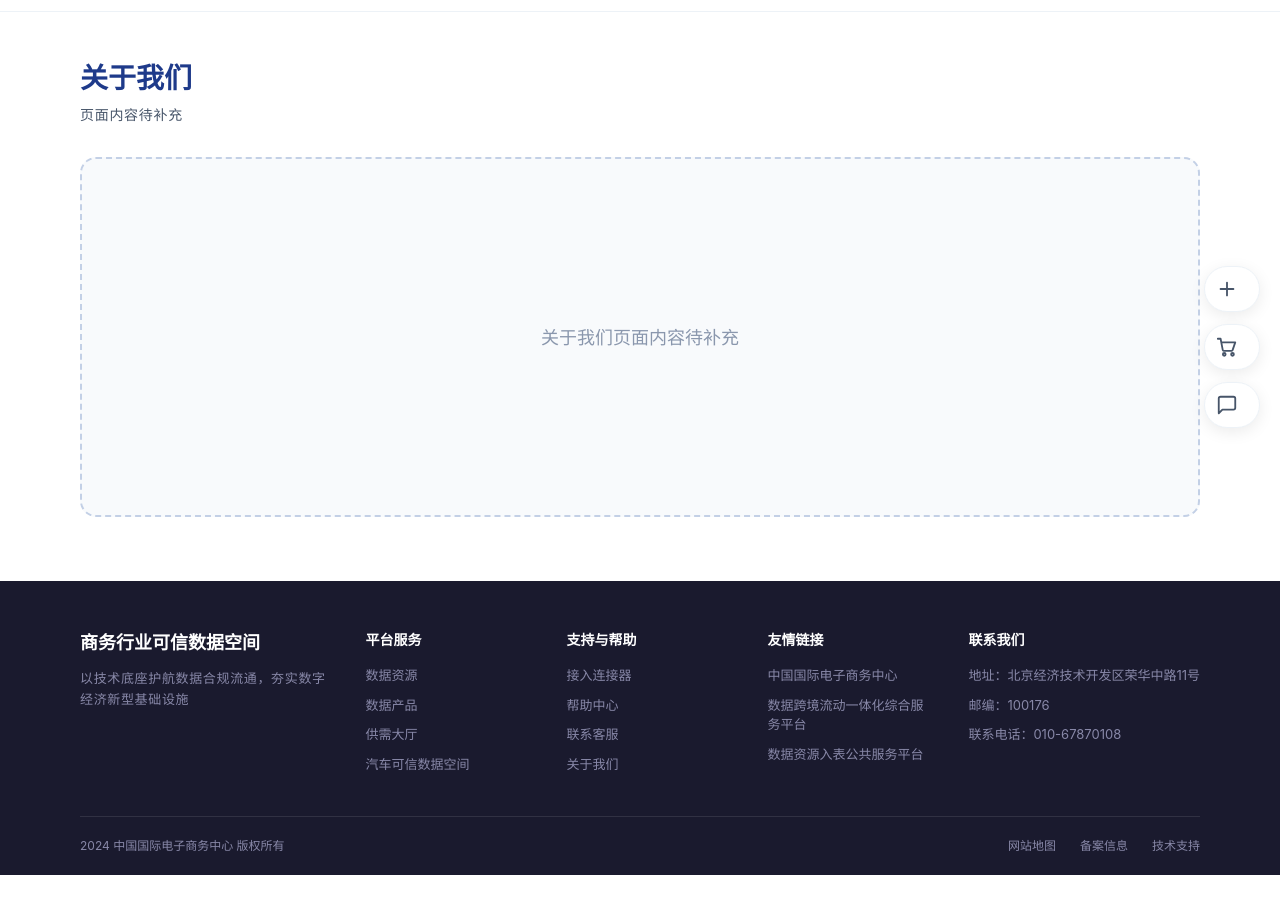
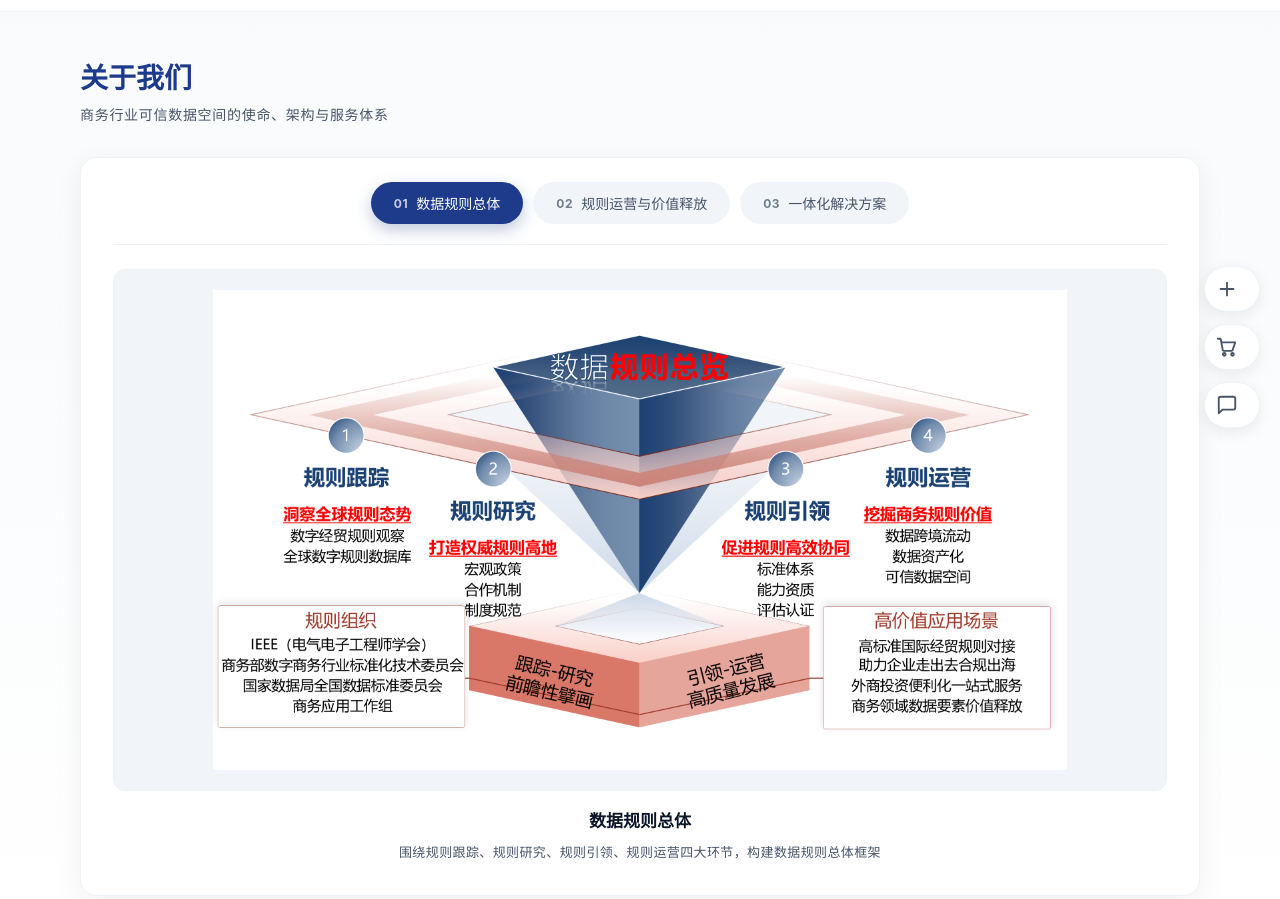
Before and after one commit to poxuxuxux/trusted-data-space, a plain HTML site: page about.html in a window 1280 px wide. Shown: the part 53-952 px from the top of the page. Before the commit the page ends 928 px from the top, so only its background shows below. Drawn offline with Linux system fonts and the light colour scheme.

Commit message:
feat(about): 关于我们页面展示三张图片，改为选项卡画廊排版
- 新增 assets/images/关于我们/slide1-3.png 三张图片资源
- about.html 页面由占位内容改为选项卡切换的画廊布局
- common.css 新增 .about-gallery/.about-tab/.about-panel 样式与响应式适配
- common.js 新增图库 Tab 切换逻辑

```diff
--- a/about.html
+++ b/about.html
@@ -77,12 +77,60 @@
   <!-- 侧边栏提示弹窗（占位） -->
   <div class="side-toast" id="sideToast"></div>
 
-  <!-- 主体内容（待补充） -->
-  <main class="page-main">
+  <!-- 主体内容 -->
+  <main class="page-main about-main">
     <div class="container">
       <h1 class="page-title">关于我们</h1>
-      <p class="page-desc">页面内容待补充</p>
-      <div class="page-placeholder">关于我们页面内容待补充</div>
+      <p class="page-desc">商务行业可信数据空间的使命、架构与服务体系</p>
+
+      <section class="about-gallery" id="aboutGallery">
+        <div class="about-tabs">
+          <button class="about-tab active">
+            <span class="about-tab-num">01</span>
+            <span>数据规则总体</span>
+          </button>
+          <button class="about-tab">
+            <span class="about-tab-num">02</span>
+            <span>规则运营与价值释放</span>
+          </button>
+          <button class="about-tab">
+            <span class="about-tab-num">03</span>
+            <span>一体化解决方案</span>
+          </button>
+        </div>
+
+        <div class="about-stage">
+          <figure class="about-panel active">
+            <div class="about-panel-frame">
+              <img src="./assets/images/关于我们/slide1.png" alt="数据规则总体">
+            </div>
+            <figcaption>
+              <span class="about-panel-title">数据规则总体</span>
+              <span class="about-panel-desc">围绕规则跟踪、规则研究、规则引领、规则运营四大环节，构建数据规则总体框架</span>
+            </figcaption>
+          </figure>
+
+          <figure class="about-panel">
+            <div class="about-panel-frame">
+              <img src="./assets/images/关于我们/slide2.png" alt="数据规则运营驱动数据要素价值释放">
+            </div>
+            <figcaption>
+              <span class="about-panel-title">数据规则运营驱动数据要素价值释放</span>
+              <span class="about-panel-desc">面向跨境与境内两类市场主体，提供规则运营全流程服务能力</span>
+            </figcaption>
+          </figure>
+
+          <figure class="about-panel">
+            <div class="about-panel-frame">
+              <img src="./assets/images/关于我们/slide3.png" alt="商务数据要素一体化服务综合解决方案">
+            </div>
+            <figcaption>
+              <span class="about-panel-title">商务数据要素一体化服务综合解决方案</span>
+              <span class="about-panel-desc">围绕空间运营、空间生态与规则支撑，形成一体化综合解决方案</span>
+            </figcaption>
+          </figure>
+        </div>
+      </section>
     </div>
   </main>
 
--- a/assets/css/common.css
+++ b/assets/css/common.css
@@ -456,6 +456,149 @@ img {
   .footer-bottom {
     flex-direction: column;
     align-items: flex-start;
+  }
+}
+
+/* ========== 关于我们 页面 ========== */
+.about-main {
+  background: linear-gradient(180deg, #F8FAFC 0%, #FFFFFF 100%);
+}
+
+.about-gallery {
+  margin-top: 32px;
+  background: var(--white);
+  border: 1px solid var(--border-light);
+  border-radius: var(--radius-xl);
+  box-shadow: 0 8px 30px rgba(15, 23, 42, 0.06);
+  padding: 24px 32px 32px;
+}
+
+.about-tabs {
+  display: flex;
+  justify-content: center;
+  gap: 10px;
+  flex-wrap: wrap;
+  padding-bottom: 20px;
+  border-bottom: 1px solid var(--border-light);
+}
+
+.about-tab {
+  display: inline-flex;
+  align-items: center;
+  gap: 8px;
+  padding: 10px 22px;
+  border-radius: var(--radius-full);
+  background: var(--bg-section);
+  color: var(--text-secondary);
+  font-size: 14px;
+  font-weight: 500;
+  border: 1px solid transparent;
+  transition: all 0.2s;
+}
+
+.about-tab:hover {
+  background: var(--primary-bg);
+  color: var(--primary);
+}
+
+.about-tab.active {
+  background: var(--primary);
+  color: var(--white);
+  box-shadow: 0 6px 16px rgba(30, 58, 138, 0.28);
+}
+
+.about-tab-num {
+  font-size: 12px;
+  font-weight: 700;
+  letter-spacing: 0.05em;
+  opacity: 0.75;
+}
+
+.about-stage {
+  padding-top: 24px;
+}
+
+.about-panel {
+  display: none;
+  flex-direction: column;
+  align-items: center;
+  gap: 18px;
+}
+
+.about-panel.active {
+  display: flex;
+  animation: aboutFadeIn 0.35s ease;
+}
+
+@keyframes aboutFadeIn {
+  from {
+    opacity: 0;
+    transform: translateY(8px);
+  }
+  to {
+    opacity: 1;
+    transform: translateY(0);
+  }
+}
+
+.about-panel-frame {
+  width: 100%;
+  background: var(--bg-section);
+  border: 1px solid var(--border-light);
+  border-radius: var(--radius-lg);
+  padding: 20px;
+  display: flex;
+  align-items: center;
+  justify-content: center;
+}
+
+.about-panel-frame img {
+  display: block;
+  max-width: 100%;
+  max-height: 480px;
+  width: auto;
+  height: auto;
+  object-fit: contain;
+}
+
+.about-panel figcaption {
+  display: flex;
+  flex-direction: column;
+  align-items: center;
+  gap: 6px;
+  text-align: center;
+  max-width: 720px;
+}
+
+.about-panel-title {
+  font-size: 17px;
+  font-weight: 700;
+  color: var(--text-primary);
+}
+
+.about-panel-desc {
+  font-size: 13px;
+  color: var(--text-secondary);
+  line-height: 1.7;
+  letter-spacing: 0.03em;
+}
+
+@media (max-width: 768px) {
+  .about-gallery {
+    padding: 16px 16px 24px;
+  }
+
+  .about-tab {
+    padding: 8px 14px;
+    font-size: 13px;
+  }
+
+  .about-panel-frame {
+    padding: 10px;
+  }
+
+  .about-panel-frame img {
+    max-height: 240px;
   }
 }
 
--- a/assets/js/common.js
+++ b/assets/js/common.js
@@ -123,4 +123,19 @@ document.addEventListener('DOMContentLoaded', function () {
     statsCarousel.addEventListener('mouseleave', startAuto);
     if (sSlides.length > 1) startAuto();
   }
+
+  /* ===== 关于我们：图库 Tab 切换 ===== */
+  var aboutGallery = document.getElementById('aboutGallery');
+  if (aboutGallery) {
+    var aboutTabs = aboutGallery.querySelectorAll('.about-tab');
+    var aboutPanels = aboutGallery.querySelectorAll('.about-panel');
+    Array.prototype.forEach.call(aboutTabs, function (tab, i) {
+      tab.addEventListener('click', function () {
+        Array.prototype.forEach.call(aboutTabs, function (t) { t.classList.remove('active'); });
+        Array.prototype.forEach.call(aboutPanels, function (p) { p.classList.remove('active'); });
+        tab.classList.add('active');
+        aboutPanels[i].classList.add('active');
+      });
+    });
+  }
 });
```
Also changed, not shown: assets/images/关于我们/slide1.png (added), assets/images/关于我们/slide2.png (added), assets/images/关于我们/slide3.png (added).
